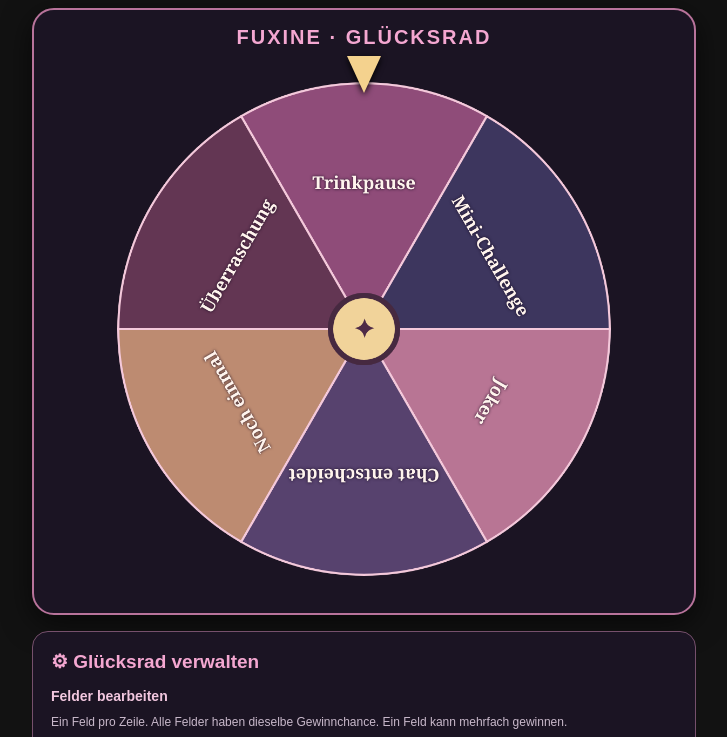
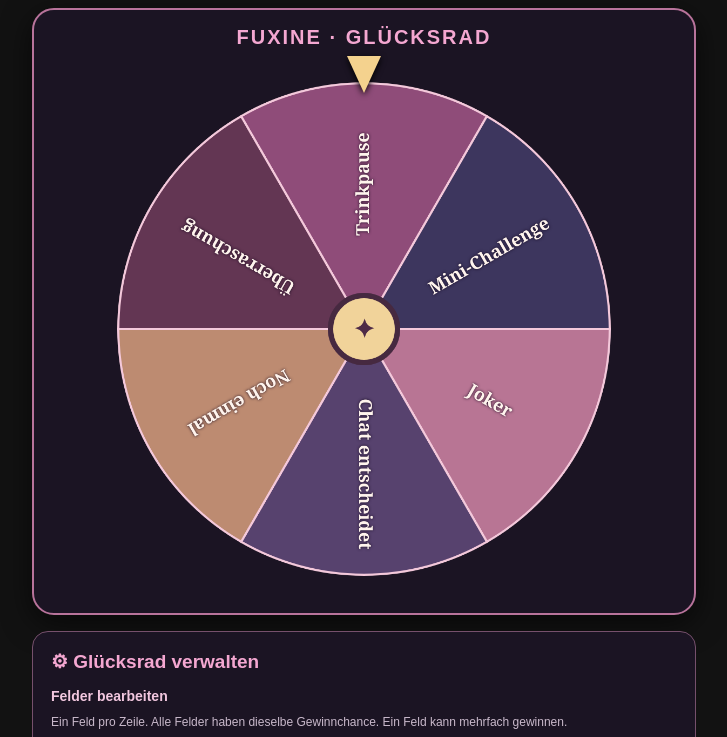
Before and after one commit to fuxine/gluecksrad, a plain HTML site: page index.html in a window 1280 px wide. Shown: the top 737 px of the page, without its empty margins (276-1003 px from the left). Drawn offline with Linux system fonts and the light colour scheme.

Commit message:
Update index.html

```diff
--- a/index.html
+++ b/index.html
@@ -25,7 +25,6 @@ body {
   padding: 8px;
 }
 
-/* NUR DAS RAD IST IM KASTEN */
 .panel {
   background: #1b1423;
   border: 2px solid #b8739b;
@@ -82,7 +81,6 @@ canvas {
   display: none;
 }
 
-/* VERWALTUNG UNTERHALB DES KASTENS */
 .management {
   margin-top: 16px;
   padding: 18px;
@@ -165,7 +163,7 @@ button:disabled {
 
 <main class="app">
 
-  <!-- OBS: DIESEN KASTEN ANZEIGEN -->
+  <!-- NUR DAS GLÜCKSRAD IM RAHMEN -->
   <section class="panel">
     <h1>FUXINE · GLÜCKSRAD</h1>
 
@@ -177,7 +175,7 @@ button:disabled {
     <div id="result" class="result"></div>
   </section>
 
-  <!-- OBS: DIESEN BEREICH UNTEN ABSCHNEIDEN -->
+  <!-- VERWALTUNG UNTERHALB DES RAHMENS -->
   <section class="management">
     <h2>⚙ Glücksrad verwalten</h2>
 
@@ -301,13 +299,12 @@ function draw() {
     ctx.lineWidth = 4;
     ctx.stroke();
 
-    // Beschriftung um 90 Grad gedreht
+    // RADIALE BESCHRIFTUNG
     ctx.save();
+
     const angle = start + step / 2;
-
     ctx.rotate(angle);
     ctx.translate(r * .59, 0);
-    ctx.rotate(Math.PI / 2);
 
     ctx.fillStyle = "#fff4ed";
     ctx.shadowColor = "#180b20";
```
